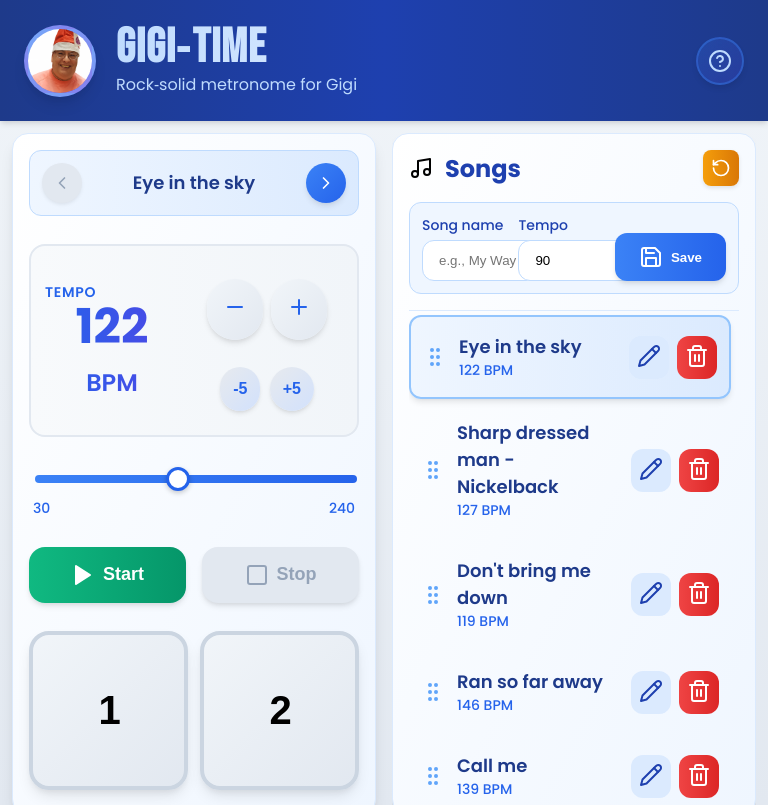
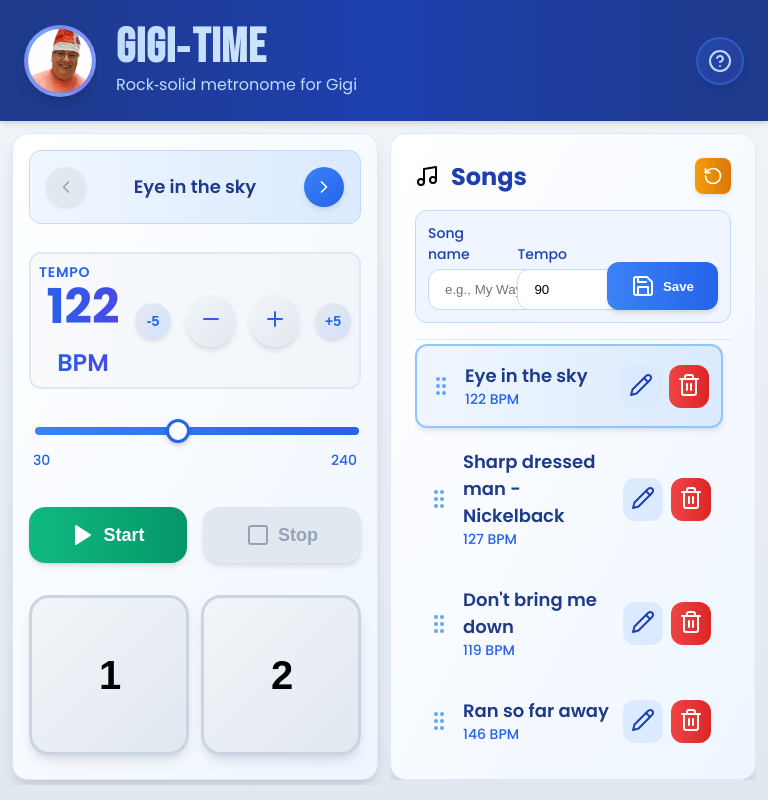
Before and after one commit to nirarad/GigiTime, a React (Create React App) app: page / in a window 768 px wide. Built offline with nearby package versions, Linux system fonts and the light colour scheme.

Commit message:
Removed tablet specific sizes and made the buttons smaller

```diff
--- a/src/GigiTimeUI.tsx
+++ b/src/GigiTimeUI.tsx
@@ -1,4 +1,4 @@
-import React, { useEffect, useRef, useState } from "react";
+import React, { useEffect, useRef, useState, useCallback } from "react";
 import { Play, Square, Plus, Minus, Pencil, Trash2, Save, GripVertical, Music, RotateCcw, HelpCircle, ChevronLeft, ChevronRight } from "lucide-react";
 import { Song, loadSongs, addSong as addSongToStorage, updateSong as updateSongInStorage, deleteSong as deleteSongFromStorage, reorderSongs as reorderSongsInStorage, resetToDefaultSongs } from "./songsData";
 
@@ -27,12 +27,18 @@ export default function GigiTimeUIMock() {
   // Tips modal state
   const [showTips, setShowTips] = useState(false);
 
+  // Selecting a song loads its tempo & highlights
+  const selectSong = useCallback((song: { id: number; tempo: number }) => {
+    setTempo(clamp(song.tempo, 30, 240));
+    setSelectedSongId(song.id);
+  }, []);
+
   // Select first song on app launch
   useEffect(() => {
     if (songs.length > 0 && selectedSongId === null) {
       selectSong(songs[0]);
     }
-  }, [songs]);
+  }, [songs, selectedSongId, selectSong]);
 
   // Beat blink (visual metronome)
   useEffect(() => {
@@ -80,12 +86,6 @@ export default function GigiTimeUIMock() {
   const stop = () => setRunning(false);
   const inc = (d = 1) => setTempo((t) => clamp(t + d, 30, 240));
   const dec = (d = 1) => setTempo((t) => clamp(t - d, 30, 240));
-
-  // Selecting a song loads its tempo & highlights
-  const selectSong = (song: { id: number; tempo: number }) => {
-    setTempo(clamp(song.tempo, 30, 240));
-    setSelectedSongId(song.id);
-  };
 
   // Navigation functions
   const goToPreviousSong = () => {
@@ -227,8 +227,14 @@ export default function GigiTimeUIMock() {
                 {tempo} <span className="tempo-unit">BPM</span>
               </div>
             </div>
-            <div className="tempo-buttons-container">
-              <div className="tempo-buttons">
+            <div className="tempo-buttons-row">
+            <button
+                onClick={() => dec(5)}
+                className="tempo-button-coarse"
+                aria-label="Decrease tempo by 5"
+              >
+                -5
+              </button>
               <button
                 onClick={() => dec(1)}
                 className="tempo-button"
@@ -243,15 +249,6 @@ export default function GigiTimeUIMock() {
               >
                 <Plus />
               </button>
-              </div>
-              <div className="tempo-buttons-coarse">
-                <button
-                  onClick={() => dec(5)}
-                  className="tempo-button-coarse"
-                  aria-label="Decrease tempo by 5"
-                >
-                  -5
-                </button>
               <button
                 onClick={() => inc(5)}
                 className="tempo-button-coarse"
@@ -259,7 +256,6 @@ export default function GigiTimeUIMock() {
               >
                 +5
               </button>
-              </div>
             </div>
           </div>
 
--- a/src/app.css
+++ b/src/app.css
@@ -126,11 +126,11 @@ header {
 main {
   max-width: 72rem;
   margin: 0 auto;
-  padding: 1rem;
+  padding: 0.75rem;
   display: grid;
-  gap: 1rem;
+  gap: 0.75rem;
   grid-template-columns: 1fr;
-  height: calc(100vh - 160px); /* Fixed height to prevent scrolling */
+  height: calc(100vh - 140px); /* Fixed height to prevent scrolling */
   overflow: hidden; /* Prevent main container scrolling */
   align-items: start; /* Align containers to the top */
 }
@@ -143,24 +143,16 @@ main {
   }
 }
 
-/* Tablet-specific optimizations for 8" screens */
-@media (min-width: 768px) and (max-width: 1024px) {
-  main {
-    padding: 0.75rem;
-    gap: 1rem;
-    height: calc(100vh - 140px); /* Smaller height for 8" screens */
-  }
-}
 
 /* Controls Section */
 .controls-section {
   background: white;
   border-radius: 1rem;
   box-shadow: 0 10px 15px -3px rgba(0, 0, 0, 0.1), 0 4px 6px -2px rgba(0, 0, 0, 0.05);
-  padding: 1.5rem;
+  padding: 1rem;
   display: flex;
   flex-direction: column;
-  gap: 1rem;
+  gap: 0.75rem;
   border: 1px solid #dbeafe;
   background: linear-gradient(to bottom right, #ffffff, #eff6ff);
   height: fit-content; /* Changed from 100% to fit-content to prevent overflow */
@@ -168,13 +160,6 @@ main {
   position: relative; /* For pseudo-element positioning */
 }
 
-/* Tablet-specific controls optimization */
-@media (min-width: 768px) and (max-width: 1024px) {
-  .controls-section {
-    padding: 1rem;
-    gap: 0.75rem;
-  }
-}
 
 /* Enhanced styling for smooth, rounded appearance */
 .controls-section {
@@ -195,13 +180,6 @@ main {
   gap: 1rem;
 }
 
-/* Tablet-specific selected song display */
-@media (min-width: 768px) and (max-width: 1024px) {
-  .selected-song-display {
-    padding: 0.75rem;
-    margin-bottom: 0.5rem;
-  }
-}
 
 .selected-song-label {
   font-size: 0.875rem;
@@ -261,22 +239,15 @@ main {
   display: flex;
   align-items: center;
   justify-content: space-between;
-  gap: 0.75rem;
-  padding: 0.75rem;
+  gap: 0.5rem;
+  padding: 0.5rem;
   background: linear-gradient(to right, #f8fafc, #f1f5f9);
-  border-radius: 1rem;
+  border-radius: 0.75rem;
   border: 2px solid #e2e8f0;
   margin: 0.25rem 0;
   flex-shrink: 0; /* Prevent shrinking */
 }
 
-/* Tablet-specific tempo display */
-@media (min-width: 768px) and (max-width: 1024px) {
-  .tempo-display {
-    padding: 0.875rem;
-    margin: 0.5rem 0;
-  }
-}
 
 .tempo-label {
   font-size: 0.875rem;
@@ -287,7 +258,7 @@ main {
 }
 
 .tempo-value {
-  font-size: 3.5rem;
+  font-size: 3rem;
   font-weight: 800;
   background: linear-gradient(to right, #2563eb, #4f46e5);
   -webkit-background-clip: text;
@@ -297,53 +268,28 @@ main {
   line-height: 1;
 }
 
-/* Tablet-specific tempo value */
-@media (min-width: 768px) and (max-width: 1024px) {
-  .tempo-value {
-    font-size: 3rem;
-  }
-}
 
 .tempo-unit {
   font-size: 1.5rem;
   font-weight: 600;
 }
 
-.tempo-buttons-container {
+.tempo-buttons-row {
   display: flex;
-  flex-direction: column;
   align-items: center;
-  gap: 0.4rem;
+  justify-content: center;
+  gap: 1rem;
   margin: 0.25rem 0;
   flex-shrink: 0;
 }
 
-.tempo-buttons {
-  display: flex;
-  align-items: center;
-  gap: 0.75rem;
-  margin: 1.0rem;
-  flex-shrink: 0;
-}
-
-/* Tablet-specific tempo buttons */
-@media (min-width: 768px) and (max-width: 1024px) {
-  .tempo-buttons-container {
-    margin: 0.2rem 0;
-    gap: 0.3rem;
-  }
-
-  .tempo-buttons {
-    gap: 0.5rem;
-  }
-}
 
 .tempo-button {
-  padding: 1rem;
+  padding: 0.75rem;
   border-radius: 9999px;
   background: linear-gradient(to bottom right, #f1f5f9, #e2e8f0);
   color: #2563eb;
-  font-size: 1.25rem;
+  font-size: 1rem;
   font-weight: 700;
   border: none;
   cursor: pointer;
@@ -355,21 +301,13 @@ main {
   background: linear-gradient(to bottom right, #e2e8f0, #cbd5e1);
 }
 
-/* Coarse Tempo Buttons (20% smaller) */
-.tempo-buttons-coarse {
-  display: flex;
-  align-items: center;
-  gap: 0.6rem; /* 20% smaller gap */
-  margin: 0.4rem 0; /* 20% smaller margin */
-  flex-shrink: 0;
-}
 
 .tempo-button-coarse {
-  padding: 0.8rem; /* 20% smaller padding */
+  padding: 0.6rem; /* Smaller padding for single row */
   border-radius: 9999px;
   background: linear-gradient(to bottom right, #e7eaee, #d2e1fc);
   color: #2563eb;
-  font-size: 1rem; /* 20% smaller font size */
+  font-size: 0.875rem; /* Smaller font size for single row */
   font-weight: 800; /* Slightly bolder for better visibility */
   border: none;
   cursor: pointer;
@@ -378,8 +316,8 @@ main {
   display: flex;
   align-items: center;
   justify-content: center;
-  min-width: 2.5rem; /* Ensure consistent button size */
-  min-height: 2.5rem; /* Ensure consistent button size */
+  min-width: 2.25rem; /* Ensure consistent button size */
+  min-height: 2.25rem; /* Ensure consistent button size */
 }
 
 .tempo-button-coarse:hover {
@@ -392,12 +330,6 @@ main {
   flex-shrink: 0;
 }
 
-/* Tablet-specific tempo slider */
-@media (min-width: 768px) and (max-width: 1024px) {
-  .tempo-slider-container {
-    margin: 0.5rem 0;
-  }
-}
 
 .tempo-slider {
   -webkit-appearance: none;
@@ -448,17 +380,6 @@ main {
   flex-shrink: 0;
 }
 
-/* Tablet-specific control buttons */
-@media (min-width: 768px) and (max-width: 1024px) {
-  .control-buttons {
-    margin: 0.5rem 0;
-  }
-
-  .start-button, .stop-button {
-    padding: 0.75rem 1rem;
-    font-size: 1rem;
-  }
-}
 
 .start-button, .stop-button {
   flex: 1;
@@ -519,25 +440,17 @@ main {
 .beat-button {
   aspect-ratio: 1 / 1;
   width: 100%;
-  border-radius: 1.5rem;
-  font-size: 3.5rem;
+  border-radius: 1.25rem;
+  font-size: 2.5rem;
   font-weight: 900;
   letter-spacing: -0.05em;
   box-shadow: 0 8px 15px -3px rgba(0, 0, 0, 0.1), 0 4px 6px -2px rgba(0, 0, 0, 0.06);
-  border: 4px solid;
+  border: 3px solid;
   cursor: pointer;
   transition: all 0.2s ease;
-  min-height: 6rem;
+  min-height: 4rem;
 }
 
-/* Tablet-specific beat buttons */
-@media (min-width: 768px) and (max-width: 1024px) {
-  .beat-button {
-    font-size: 2.5rem;
-    min-height: 5rem;
-    border-radius: 1.25rem;
-  }
-}
 
 .beat-button.inactive {
   background: linear-gradient(to bottom right, #f1f5f9, #e2e8f0);
@@ -604,12 +517,6 @@ main {
   min-height: 0; /* Allow flex children to shrink */
 }
 
-/* Tablet-specific songs container */
-@media (min-width: 768px) and (max-width: 1024px) {
-  .songs-container {
-    padding: 1rem;
-  }
-}
 
 /* Enhanced styling for songs container */
 .songs-container {
```
Lines whose indentation alone changed are shown as unchanged.
